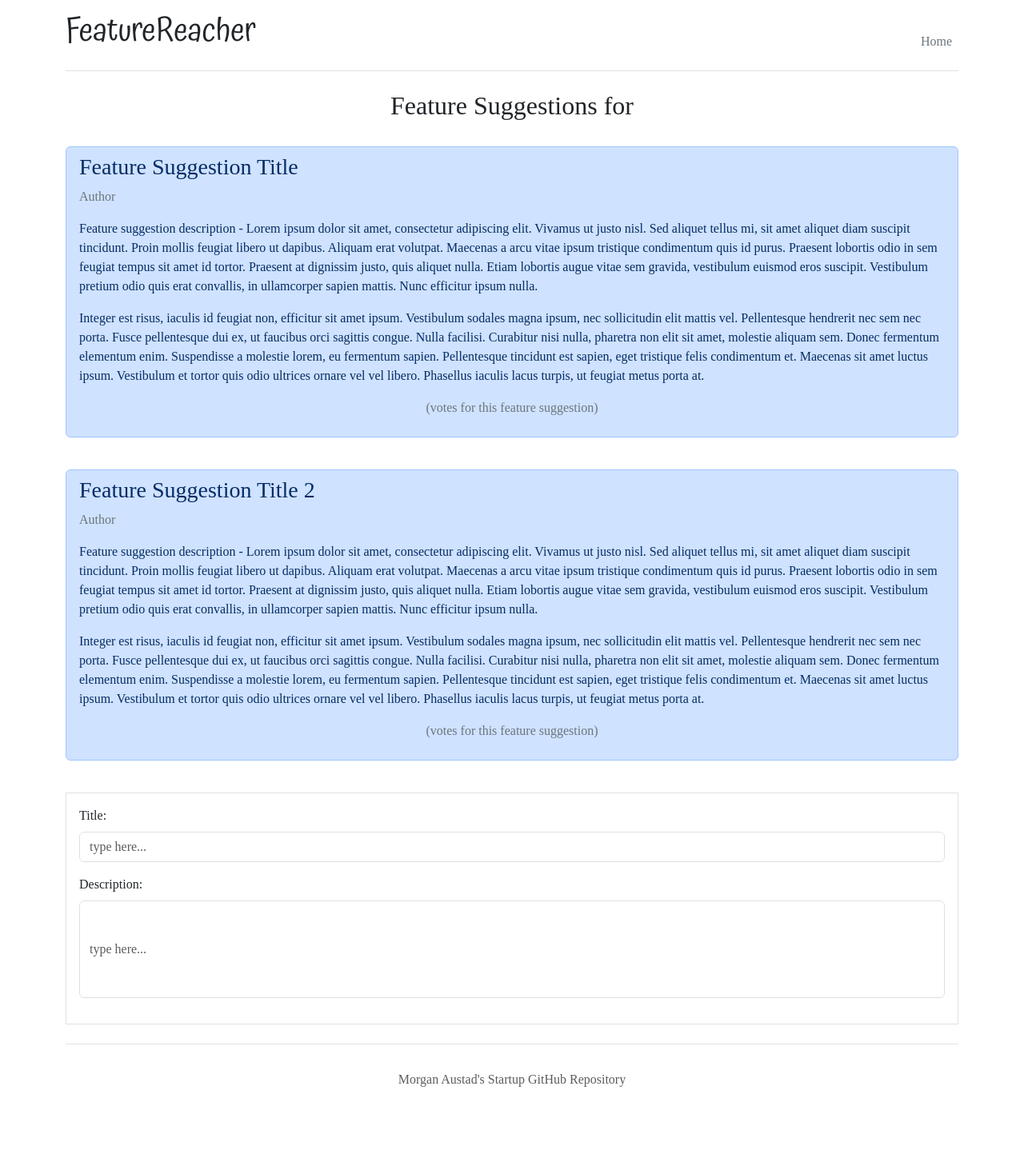
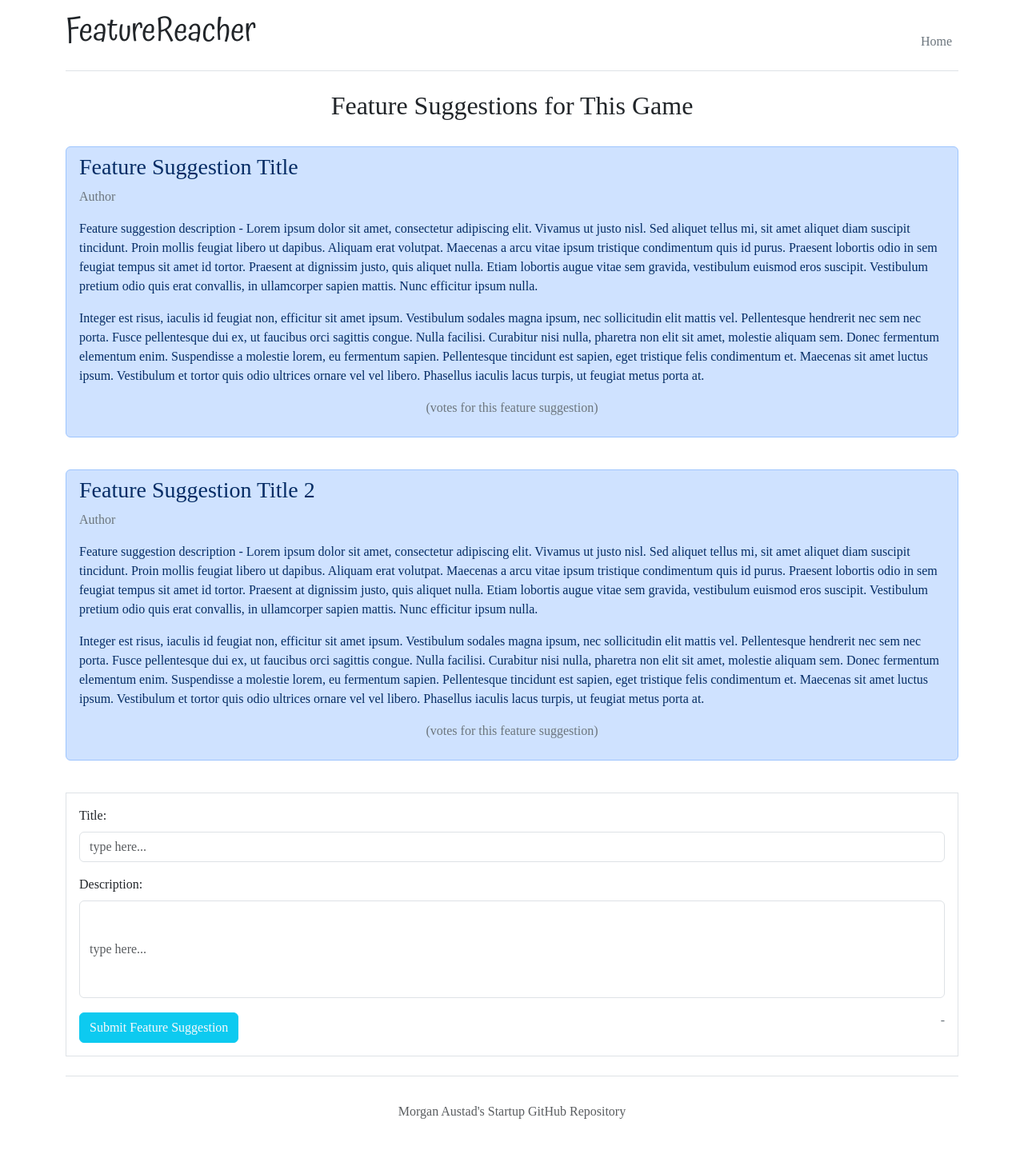
Before and after one commit to morganaustad/startup, a React (Vite) app: page /features in a window 1280 px wide. Shown: the top 1438 px of the page at 80% size. Before the commit the page ends 1402 px from the top, so only its background shows below. Built offline with nearby package versions, Linux system fonts and the light colour scheme; a web font is replaced by a local one.

Commit message:
Add user and game feature near submission on features

```diff
--- a/src/app.jsx
+++ b/src/app.jsx
@@ -9,7 +9,7 @@ import { Store } from './store/store';
 
 export default function App() {
   const [user, setUser] = React.useState(localStorage.getItem('user') || null);
-  const [game, setGame] = React.useState(localStorage.getItem('game') || 'this game');
+  const [game, setGame] = React.useState(localStorage.getItem('game') || null);
 
   return (
     <BrowserRouter>
--- a/src/features/features.jsx
+++ b/src/features/features.jsx
@@ -1,9 +1,9 @@
 import React from 'react';
 
-export function Features({user}) {
+export function Features({user, game}) {
     return (
         <main>
-            <h2 className="text-center">Feature Suggestions for {user}</h2>
+            <h2 className="text-center">Feature Suggestions for {game ? game : "This Game"}</h2>
 
             <br />
 
@@ -29,7 +29,7 @@ export function Features({user}) {
 
             <br />
 
-            <form method="get" className="border px-3 py-3 ">
+            <form className="border px-3 py-3 ">
                 <div className="mb-3">
                     <label className="form-label">Title:</label>
                     <input type="text" placeholder="type here..." className="form-control" />
@@ -38,6 +38,10 @@ export function Features({user}) {
                     <label className="form-label">Description:</label>
                     <input type="text" placeholder="type here..." className="form-control py-5" />
                 </div>
+                <div className="d-flex justify-content-between align-items-end">
+                    <button className="btn btn-info text-light">Submit Feature Suggestion</button>
+                    <p className='text-secondary'>{game ? game : ""} - {user}</p>
+                </div>
             </form>
         </main>
     );
```
